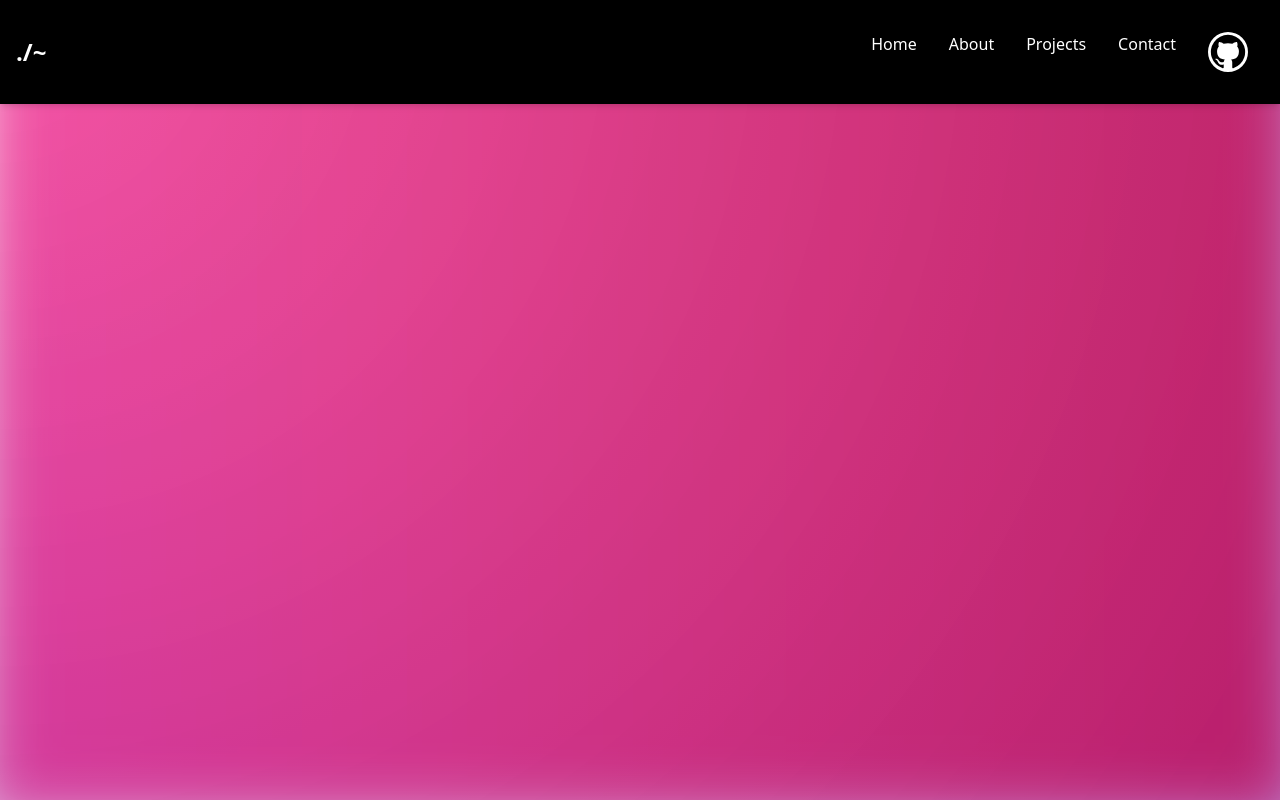
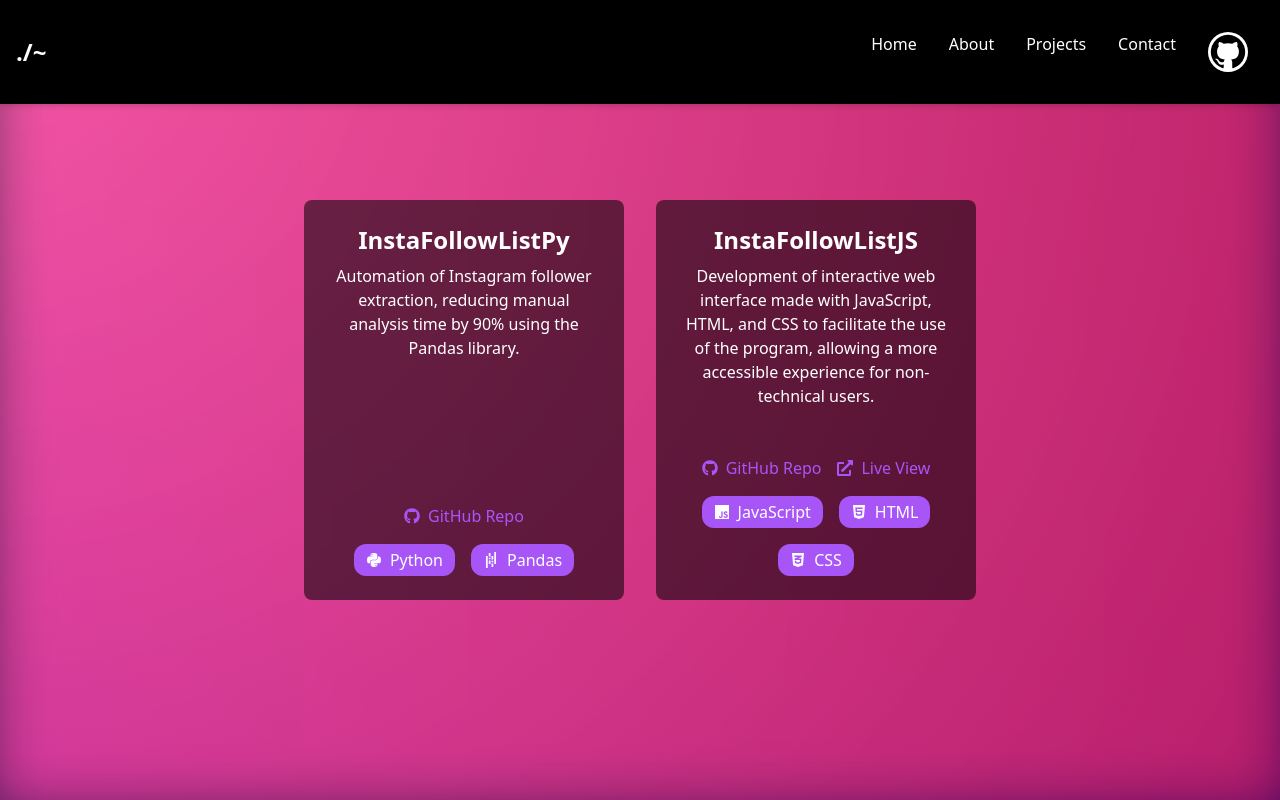
Before and after one commit to Doikson/joseangel-portfolio, a Next.js app: page /projects in a window 1280 px wide. Before the commit this address had no page. Built offline with nearby package versions, Linux system fonts and the light colour scheme.

Commit message:
Projects Page Done

```diff
--- /dev/null
+++ b/app/projects/page.jsx
@@ -0,0 +1,84 @@
+import React from "react";
+import { FaPython, FaJs, FaGithub, FaExternalLinkAlt, FaHtml5, FaCss3Alt } from "react-icons/fa"; // React Icons for tech icons
+import { SiPandas } from "react-icons/si"; // Pandas icon from react-icons
+
+const Projects = () => {
+  return (
+    <div className="flex flex-wrap justify-center items-center gap-8 p-6 min-h-screen bg-gray-900">
+      {/* Project 1 - InstaFollowListPy */}
+      <div className="bg-black bg-opacity-55 p-6 rounded-lg text-white z-10 w-80 h-[400px] flex flex-col">
+        <h2 className="text-2xl font-semibold mb-2 text-center">InstaFollowListPy</h2>
+        <p className="mb-4 text-center flex-grow">
+          Automation of Instagram follower extraction, reducing manual analysis time by 90% using the Pandas library.
+        </p>
+        <div className="flex justify-center gap-4 mb-4">
+          <a
+            href="https://github.com/Doikson/InstaFollowListPy"
+            target="_blank"
+            rel="noopener noreferrer"
+            className="text-purple-500 hover:text-purple-700 flex items-center"
+          >
+            <FaGithub className="mr-2" />
+            GitHub Repo
+          </a>
+        </div>
+        <div className="flex justify-center gap-4 flex-wrap">
+          <span className="bg-purple-500 text-white py-1 px-3 rounded-xl flex items-center">
+            <FaPython className="mr-2" />
+            Python
+          </span>
+          <span className="bg-purple-500 text-white py-1 px-3 rounded-xl flex items-center">
+            <SiPandas className="mr-2" />
+            Pandas
+          </span>
+        </div>
+      </div>
+
+      {/* Project 2 - InstaFollowListJS */}
+      <div className="bg-black bg-opacity-55 p-6 rounded-lg text-white z-10 w-80 h-[400px] flex flex-col">
+        <h2 className="text-2xl font-semibold mb-2 text-center">InstaFollowListJS</h2>
+        <p className="mb-4 text-center flex-grow">
+          Development of interactive web interface made with JavaScript, HTML, and CSS to facilitate the use of the program, allowing a more accessible experience for non-technical users.
+        </p>
+        <div className="flex justify-center gap-4 mb-4">
+          <a
+            href="https://github.com/Doikson/InstaFollowListJS"
+            target="_blank"
+            rel="noopener noreferrer"
+            className="text-purple-500 hover:text-purple-700 flex items-center"
+          >
+            <FaGithub className="mr-2" />
+            GitHub Repo
+          </a>
+          <a
+            href="https://doikson.github.io/InstaFollowListJS/"
+            target="_blank"
+            rel="noopener noreferrer"
+            className="text-purple-500 hover:text-purple-700 flex items-center"
+          >
+            <FaExternalLinkAlt className="mr-2" />
+            Live View
+          </a>
+        </div>
+        <div className="flex justify-center gap-4 flex-wrap">
+          <span className="bg-purple-500 text-white py-1 px-3 rounded-xl flex items-center">
+            <FaJs className="mr-2" />
+            JavaScript
+          </span>
+          <span className="bg-purple-500 text-white py-1 px-3 rounded-xl flex items-center">
+            <FaHtml5 className="mr-2" />
+            HTML
+          </span>
+          <span className="bg-purple-500 text-white py-1 px-3 rounded-xl flex items-center">
+            <FaCss3Alt className="mr-2" />
+            CSS
+          </span>
+        </div>
+      </div>
+
+      {/* Other projects go here */}
+    </div>
+  );
+};
+
+export default Projects;
```
